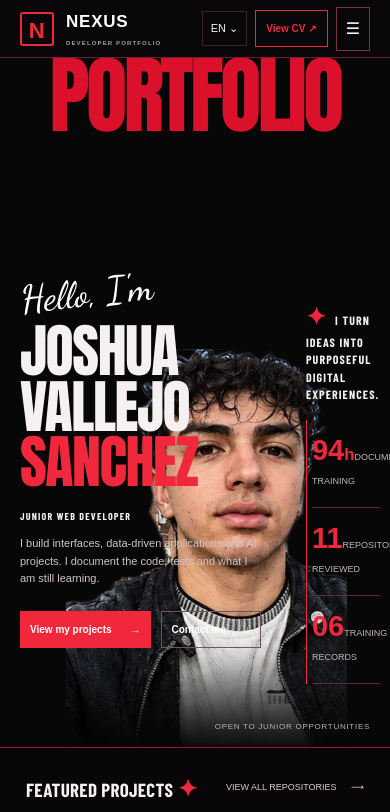
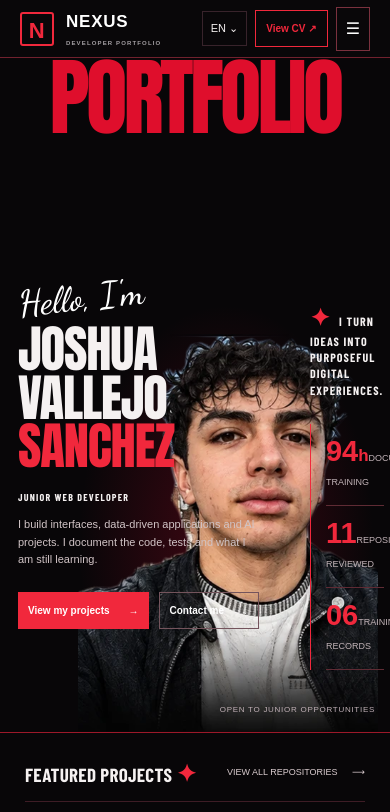
Before and after one commit to Dleteo/Nexus-AI, a Next.js app: page /en in a window 390 px wide. Shown: the top 812 px of the page. Built offline with nearby package versions, Linux system fonts and the light colour scheme; a web font is replaced by a local one.

Commit message:
style(portfolio): refine generated-reference silhouette scale, red halo and compact project layout; consolidate conflicting CSS

```diff
--- a/components/career/EditorialPortfolio.module.css
+++ b/components/career/EditorialPortfolio.module.css
@@ -29,216 +29,83 @@
 @media(max-width:760px){.header{height:64px;padding:0 16px}.desktopNav{display:none}.menuToggle{display:block}.headerRight{gap:8px}.cv{padding:10px}.brand{font-size:17px}.logo{height:34px;width:34px;font-size:22px}.mobileNav{display:flex;flex-direction:column;padding:10px 20px;background:#160a0e}.mobileNav a{padding:12px;color:#fff}.hero{min-height:800px}.heroBackdrop{font-size:clamp(85px,20vw,155px)}.heroLeft{width:65%;padding:260px 0 85px 22px}.heroLeft h1{font-size:clamp(53px,8vw,76px)}.heroRight{right:15px;top:32%;width:25%}.heroManifesto{font-size:11px}.numbers{padding-left:9px;margin-top:16px}.numbers strong{font-size:27px}.numbers span{font-size:8px}.heroDescription{max-width:300px}.heroAvailability{right:20px}.projectGrid{grid-template-columns:1fr}.projectPicture{height:240px}.proof{grid-template-columns:1fr}.proofColumn{border-right:0;border-bottom:1px solid #52212a;padding:25px 20px}.contact{grid-template-columns:1fr}.contactLeft{min-height:380px}.contactRight{padding:20px}}
 @media(max-width:430px){.brand small{font-size:6px}.languages summary{padding:8px}.cv{font-size:10px}.hero{min-height:735px}.heroBackdrop{top:15px}.heroLeft{width:80%;padding:220px 0 65px 18px}.heroLeft h1{font-size:clamp(49px,13vw,65px)}.heroDescription{font-size:11px;max-width:240px}.role{font-size:10px}.heroRight{right:8px;top:38%;width:19%}.heroManifesto{font-size:9px}.numbers strong{font-size:21px}.numbers span{font-size:7px}.numbers{border-left-width:1px;padding-left:5px}.numbers>div{gap:3px;display:block}.heroAvailability{font-size:8px}.primary,.secondary{padding:10px;font-size:10px}.contactLeft h2{font-size:46px}.sectionHeader a{font-size:9px}}
 
-
-/* Final photo integration: no paper-white rectangle around the existing portrait.
-   Multiply the original sketch into red rather than blending its white areas with black. */
-
-.heroRight{z-index:4}
-@media(max-width:430px){}
-
-
-/* Editorial type matched to the supplied showcase: condensed display and script greeting. */
-.heroBackdrop{font-family:var(--font-editorial-poster),Impact,"Arial Narrow",sans-serif;letter-spacing:-.045em;font-weight:400}
-.heroLeft h1{font-family:var(--font-editorial-poster),Impact,"Arial Narrow",sans-serif;letter-spacing:-.025em;font-weight:400;line-height:.96}
-.handwritten{font-family:var(--font-editorial-script),Georgia,cursive;font-size:clamp(38px,4vw,62px);font-style:normal;transform:rotate(-6deg)}
-.role,.heroManifesto,.sectionHeader h2,.proofColumn h2,.contactLeft h2,.cardTop,.projectTitle h3{font-family:var(--font-editorial-condensed),"Arial Narrow",Arial,sans-serif}
+/* Editorial portfolio — reference-aligned, single authoritative visual pass.
+   Keep the user's actual portrait pixels and the existing cutout mask. */
+.hero{
+  min-height:clamp(585px,43vw,710px);
+  background:#080608;
+  isolation:isolate;
+  overflow:hidden;
+}
+.hero::before{
+  content:"";
+  position:absolute;
+  inset:0;
+  z-index:1;
+  pointer-events:none;
+  background:
+    radial-gradient(ellipse 28% 49% at 58% 71%,
+      rgba(185,10,43,.40) 0%,
+      rgba(120,10,30,.25) 38%,
+      rgba(55,6,19,.12) 59%,
+      transparent 83%);
+}
+.header{height:58px;padding-inline:clamp(20px,3.3vw,54px)}
+.heroBackdrop{
+  z-index:0;
+  top:2px;
+  left:0;
+  right:0;
+  font-family:var(--font-editorial-poster),Impact,"Arial Narrow",sans-serif;
+  font-size:clamp(110px,17.2vw,278px);
+  line-height:.89;
+  letter-spacing:-.045em;
+  font-weight:400;
+  opacity:1;
+  color:#df0e2c;
+}
+.heroLeft{
+  z-index:3;
+  width:35%;
+  padding:clamp(163px,14.3vw,226px) 0 34px clamp(32px,3.3vw,55px);
+}
+.heroLeft h1{
+  font-family:var(--font-editorial-poster),Impact,"Arial Narrow",sans-serif;
+  font-size:clamp(57px,5.9vw,89px);
+  font-weight:400;
+  letter-spacing:-.023em;
+  line-height:.96;
+}
+.handwritten{
+  font-family:var(--font-editorial-script),Georgia,cursive;
+  font-size:clamp(36px,3.6vw,59px);
+  font-style:normal;
+  transform:rotate(-6deg);
+}
+.role,.heroManifesto,.sectionHeader h2,.proofColumn h2,
+.contactLeft h2,.cardTop,.projectTitle h3{
+  font-family:var(--font-editorial-condensed),"Arial Narrow",Arial,sans-serif;
+}
 .sectionHeader h2,.proofColumn h2{font-weight:800;letter-spacing:.015em}
 .contactLeft h2{font-weight:800;letter-spacing:-.025em}
-
-@media(max-width:430px){}
-
-
-/* Natural-color portrait handoff. Optional project asset has priority; until it is
-   installed, the original sketch remains visible with restrained color glazing.
-   This is an artistic reconstruction, not recovered original camera colors. */
-
-
-
-/* Match the approved left-side portfolio reference: compact masthead and
-   three-column editorial hero (copy / portrait / grounded metrics). */
-.header{height:58px;padding-inline:clamp(20px,4vw,52px)}
-.hero{min-height:610px}
-.heroBackdrop{top:2px;font-size:clamp(108px,16.3vw,265px);line-height:.9}
-.heroLeft{width:37%;padding:clamp(175px,18vw,225px) 0 48px clamp(25px,4.5vw,68px)}
-.heroLeft h1{font-size:clamp(53px,5.5vw,86px)}
-
-.heroRight{width:16%;right:3%;top:37%}
-.heroAvailability{bottom:14px}
-.projects{padding-top:24px;padding-bottom:24px}
-.projectPicture{height:clamp(140px,13vw,210px)}
-.proofColumn{padding-top:22px;padding-bottom:22px}
-@media(max-width:760px){.header{height:58px}.hero{min-height:760px}.heroLeft{width:65%;padding:245px 0 65px 22px}.heroRight{right:13px;top:34%;width:23%}}
-@media(max-width:430px){.hero{min-height:720px}.heroLeft{width:80%;padding:220px 0 60px 18px}.heroRight{width:19%}}
-
-
-/* Reference-driven editorial geometry: visible full-height title, portrait inset,
-   no washed-out rectangular panel or overlap with right-column metrics. */
-.hero{min-height:575px}
-.heroBackdrop{z-index:0;top:5px;left:0;right:0;font-size:clamp(112px,17.2vw,270px);line-height:.86;color:#db102b;opacity:1}
-.heroLeft{z-index:3;width:36%;padding-top:clamp(155px,15vw,195px);padding-bottom:28px}
-
-
-.heroRight{right:3.5%;width:15.5%;top:35%}
-.heroManifesto{font-size:11px}
-.numbers strong{font-size:32px}
-.numbers span{font-size:9px}
-.projects{padding-top:21px}
-.projectGrid{gap:12px}
-@media(max-width:760px){.hero{min-height:725px}.heroBackdrop{font-size:clamp(81px,19vw,155px)}.heroLeft{width:63%;padding:225px 0 45px 20px}.heroRight{width:21%;right:12px}}
-@media(max-width:430px){.hero{min-height:690px}.heroLeft{width:75%;padding-top:215px}.heroRight{width:18%;right:6px}}
-
-
-/* Actual local color portrait: no tinted sketch, white frame or ghost title. */
-.heroBackdrop{z-index:0;top:5px;opacity:1}
-
-
-.heroLeft,.heroRight{z-index:3}
-@media(max-width:760px){}
-@media(max-width:430px){}
-
-
-/* Portrait is a plain photo: no color grading, masking, fades or overlays. */
 .heroPortrait{
   position:absolute;
   z-index:2;
-  left:35%;
+  left:38%;
+  width:38%;
+  height:73%;
   bottom:0;
-  width:44%;
-  height:76%;
-  background:url("/portfolio/portrait-color-reconstruction.webp") center center / cover no-repeat;
-  opacity:1;
-  filter:none;
-  mix-blend-mode:normal;
-  background-blend-mode:normal;
-  -webkit-mask-image:none;
-  mask-image:none;
-  border:0;
-  box-shadow:none;
-}
-.heroBackdrop{z-index:0}
-.heroLeft,.heroRight,.heroAvailability{z-index:3}
-@media(max-width:760px){
-  .heroPortrait{left:23%;width:66%;height:65%;bottom:0}
-}
-@media(max-width:430px){
-  .heroPortrait{left:20%;width:76%;height:60%;bottom:0}
-}
-
-
-/* Compact reference-matched presentation. Preserve actual real-world projects. */
-.hero{min-height:530px}
-.heroBackdrop{top:3px;font-size:clamp(112px,16.2vw,250px)}
-.heroLeft{padding-top:145px;padding-bottom:26px;width:34%}
-.heroLeft h1{font-size:clamp(53px,5.25vw,78px)}
-.heroPortrait{left:35%;width:43%;height:74%;bottom:0;background-position:center 42%}
-.heroRight{right:3%;width:15.5%;top:32%}
-.projectPicture{height:clamp(155px,12vw,195px)}
-.projectGrid{gap:11px}
-.projects{padding:17px clamp(20px,3vw,45px) 20px}
-.sectionHeader{margin-bottom:12px;padding-bottom:9px}
-.projectCopy{padding:11px}
-@media(max-width:760px){
-  .hero{min-height:740px}
-  .heroLeft{padding-top:220px;width:64%}
-  .heroPortrait{left:24%;width:68%;height:65%}
-  .heroRight{top:36%;width:21%}
-}
-@media(max-width:430px){
-  .hero{min-height:690px}
-  .heroLeft{width:76%;padding-top:205px}
-  .heroPortrait{left:19%;width:80%;height:60%}
-  .heroRight{width:18%}
-}
-
-
-/* Reference layout finishing pass: preserve photo pixels and truthful project content. */
-.hero{min-height:clamp(570px,51.5vw,760px)}
-.heroBackdrop{font-size:clamp(112px,18.1vw,294px);top:0;line-height:.89}
-.heroLeft{width:35%;padding-top:clamp(155px,15.7vw,242px);padding-left:clamp(34px,4vw,65px)}
-.heroLeft h1{font-size:clamp(58px,6.05vw,91px)}
-.heroPortrait{left:37%;width:43%;height:76%;bottom:0;background-position:center 40%}
-.heroRight{right:3.6%;width:15%;top:33%}
-.heroManifesto{font-size:12px}
-.numbers strong{font-size:clamp(29px,3vw,41px)}
-.projects{padding:22px clamp(26px,3.1vw,52px) 27px}
-.projectPicture{height:clamp(177px,15vw,238px)}
-.projectGrid{gap:14px}
-.projectCopy{padding:13px}
-.projectCard{border-color:#4d363d}
-.nexusMock{justify-content:stretch;align-items:stretch;gap:0;background:#0d192a;padding:0;color:#e5edf9}
-.mockSidebar{width:12%;max-width:52px;min-width:32px;background:#081321;border-right:1px solid #1b3c63;display:flex;flex-direction:column;gap:10px;align-items:center;padding:10px 4px}
-.mockSidebar b{color:#62aeff;font-size:23px}
-.mockSidebar span{color:#7aa7d6;font-size:11px}
-.mockWorkspace{flex:1;min-width:0;padding:11px 12px;background:linear-gradient(145deg,#112640,#0d1d32)}
-.mockTop{display:flex;justify-content:space-between;border-bottom:1px solid #355171;padding-bottom:8px;margin-bottom:9px;font-size:11px}
-.mockTop span{color:#63b9ff}
-.mockWorkspace small{font-size:9px;letter-spacing:.08em;color:#81bcf0}
-.mockWorkspace strong{font-size:clamp(18px,2.1vw,30px);line-height:1.1;max-width:240px;margin-top:9px}
-.mockWorkspace p{font-size:10px;color:#a9c4e7}
-.mockPanels{display:flex;gap:6px;margin-top:10px}
-.mockPanels span{flex:1;display:flex;justify-content:space-between;border:1px solid #315378;background:#152c4b;color:#69b4f5;padding:7px;font-size:11px}
-.mockPanels i{font-size:9px;font-style:normal;color:#d4e8ff}
-@media(max-width:760px){
- .hero{min-height:740px}
- .heroBackdrop{font-size:clamp(85px,19vw,170px)}
- .heroLeft{padding:215px 0 45px 20px;width:64%}
- .heroPortrait{left:23%;width:67%;height:64%}
- .heroRight{right:10px;width:22%;top:35%}
- .projectPicture{height:230px}
-}
-@media(max-width:430px){
- .hero{min-height:690px}
- .heroLeft{width:75%;padding-top:205px}
- .heroPortrait{left:18%;width:79%;height:60%}
- .heroRight{width:19%}
-}
-
-
-/* Retrato integrado: menor presencia hacia la izquierda, bordes suaves.
-   La imagen original mantiene su nitidez y color; solo se difumina el contorno. */
-.heroPortrait{
-  left:40%;
-  width:40%;
-  height:72%;
-  bottom:0;
-  background-position:center 40%;
-  filter:none;
-  opacity:1;
-  -webkit-mask-image:radial-gradient(ellipse 72% 74% at 50% 50%,#000 45%,rgba(0,0,0,.95) 52%,transparent 78%);
-  mask-image:radial-gradient(ellipse 72% 74% at 50% 50%,#000 45%,rgba(0,0,0,.95) 52%,transparent 78%);
-}
-@media(max-width:760px){
-  .heroPortrait{left:29%;width:63%;height:63%}
-}
-@media(max-width:430px){
-  .heroPortrait{left:26%;width:72%;height:58%}
-}
-
-
-/* Ajuste solicitado: retrato centrado, sin difuminado en ningún borde. */
-.heroPortrait{
-  left:34%;
-  width:40%;
-  height:72%;
-  -webkit-mask-image:none;
-  mask-image:none;
-  filter:none;
-  opacity:1;
-}
-@media(max-width:760px){.heroPortrait{left:22%;width:63%;height:63%}}
-@media(max-width:430px){.heroPortrait{left:17%;width:72%;height:58%}}
-
-
-/* Hero portrait: keep the original color photo untouched, but use an image-
-   aligned alpha mask to eliminate the background and feather only its outline.
-   Both image and mask use identical cover size and center positioning. */
-.heroPortrait{
   background-image:url("/portfolio/portrait-color-reconstruction.webp");
+  background-color:transparent;
   background-size:cover;
   background-position:center 40%;
   background-repeat:no-repeat;
+  background-blend-mode:normal;
+  mix-blend-mode:normal;
   filter:none;
   opacity:1;
+  box-shadow:none;
+  border:0;
   -webkit-mask-image:url("/portfolio/portrait-silhouette-mask.svg");
   mask-image:url("/portfolio/portrait-silhouette-mask.svg");
   -webkit-mask-size:cover;
@@ -249,3 +116,61 @@
   mask-repeat:no-repeat;
   mask-mode:alpha;
 }
+.heroRight{z-index:3;right:3.5%;width:15.5%;top:34%}
+.heroManifesto{font-size:12px;line-height:1.35}
+.numbers{margin-top:26px;padding-left:15px}
+.numbers>div{padding:13px 0}
+.numbers strong{font-size:clamp(29px,3vw,39px)}
+.numbers span{font-size:9px}
+.heroAvailability{z-index:3;right:3.5%;bottom:16px}
+.projects{padding:22px clamp(25px,3vw,50px) 26px}
+.sectionHeader{margin-bottom:12px;padding-bottom:10px}
+.projectGrid{gap:13px}
+.projectCard{border-color:#74303b;transition:border-color .2s ease,transform .2s ease}
+.projectCard:hover{border-color:var(--red);transform:translateY(-2px)}
+.projectPicture{height:clamp(170px,14vw,227px)}
+.projectCopy{padding:12px}
+.projectImg{object-fit:cover}
+.nexusMock{justify-content:stretch;align-items:stretch;gap:0;background:#0d192a;padding:0;color:#e5edf9}
+.mockSidebar{width:12%;max-width:52px;min-width:32px;background:#081321;border-right:1px solid #1b3c63;display:flex;flex-direction:column;gap:10px;align-items:center;padding:10px 4px}
+.mockSidebar b{color:#62aeff;font-size:23px}
+.mockSidebar span{color:#7aa7d6;font-size:11px}
+.mockWorkspace{flex:1;min-width:0;padding:11px 12px;background:linear-gradient(145deg,#112640,#0d1d32)}
+.mockTop{display:flex;justify-content:space-between;border-bottom:1px solid #355171;padding-bottom:8px;margin-bottom:9px;font-size:11px}
+.mockTop span{color:#63b9ff}
+.mockWorkspace small{font-size:9px;letter-spacing:.08em;color:#81bcf0}
+.mockWorkspace strong{display:block;font-size:clamp(18px,2.1vw,30px);line-height:1.1;max-width:240px;margin-top:9px}
+.mockWorkspace p{font-size:10px;color:#a9c4e7}
+.mockPanels{display:flex;gap:6px;margin-top:10px}
+.mockPanels span{flex:1;display:flex;justify-content:space-between;border:1px solid #315378;background:#152c4b;color:#69b4f5;padding:7px;font-size:11px}
+.mockPanels i{font-size:9px;font-style:normal;color:#d4e8ff}
+@media(max-width:1000px){
+  .hero{min-height:630px}
+  .heroLeft{width:43%;padding-top:170px}
+  .heroRight{width:19%}
+  .heroPortrait{left:36%;width:45%;height:69%}
+}
+@media(max-width:760px){
+  .header{height:58px}
+  .hero{min-height:725px}
+  .heroBackdrop{font-size:clamp(85px,19vw,159px)}
+  .hero::before{background:radial-gradient(ellipse 45% 42% at 58% 72%,rgba(185,10,43,.32),transparent 84%)}
+  .heroLeft{width:66%;padding:225px 0 45px 20px}
+  .heroLeft h1{font-size:clamp(53px,8vw,76px)}
+  .heroPortrait{left:27%;width:65%;height:63%}
+  .heroRight{right:12px;top:35%;width:22%}
+  .heroAvailability{right:15px}
+  .projectPicture{height:230px}
+}
+@media(max-width:430px){
+  .hero{min-height:675px}
+  .heroLeft{width:77%;padding:210px 0 45px 18px}
+  .heroLeft h1{font-size:clamp(49px,13vw,65px)}
+  .heroPortrait{left:20%;width:77%;height:59%}
+  .heroRight{right:6px;width:19%;top:36%}
+  .projectPicture{height:210px}
+}
+@media(prefers-reduced-motion:reduce){
+ .projectCard{transition:none}
+ .projectCard:hover{transform:none}
+}
```
